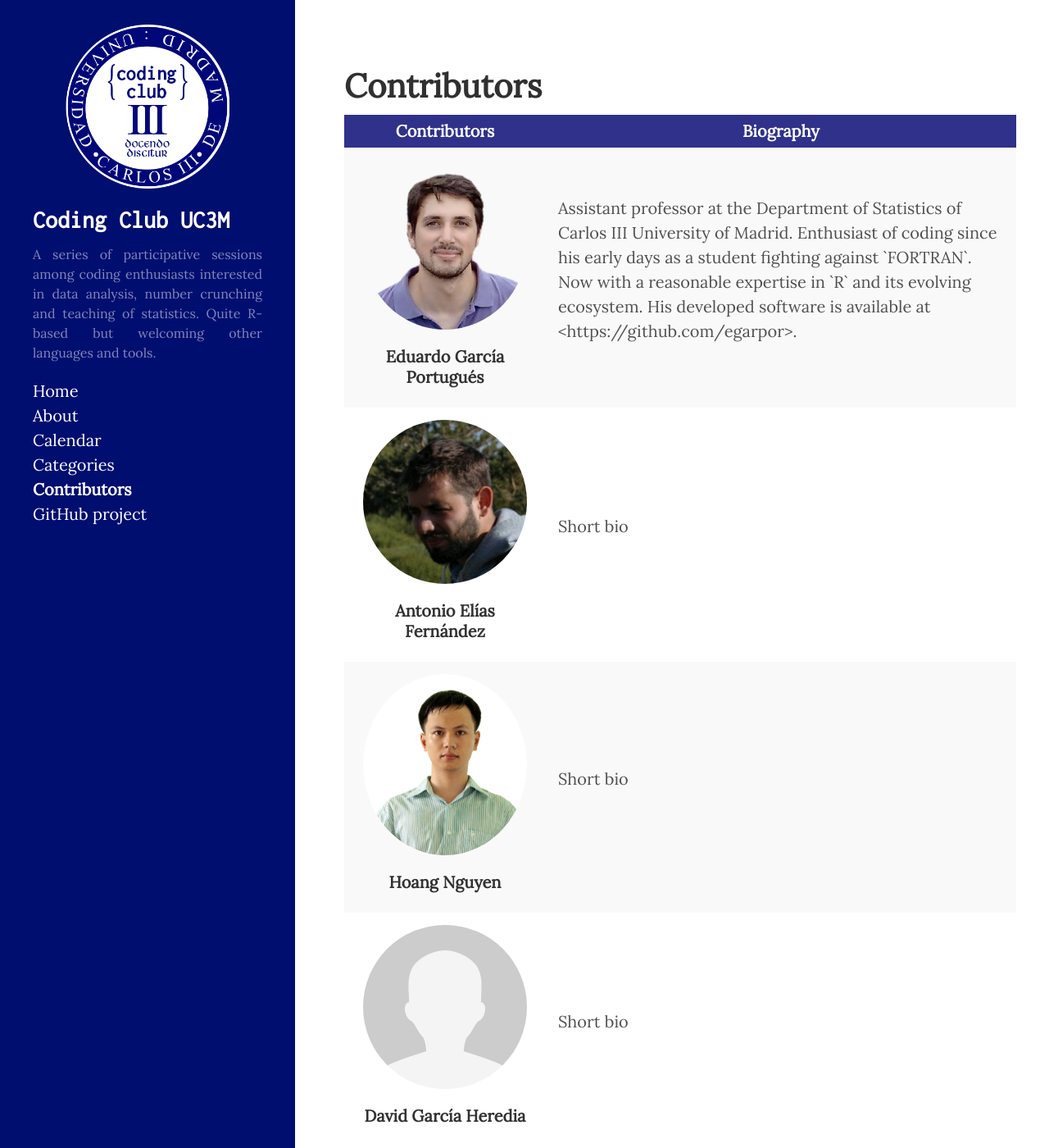
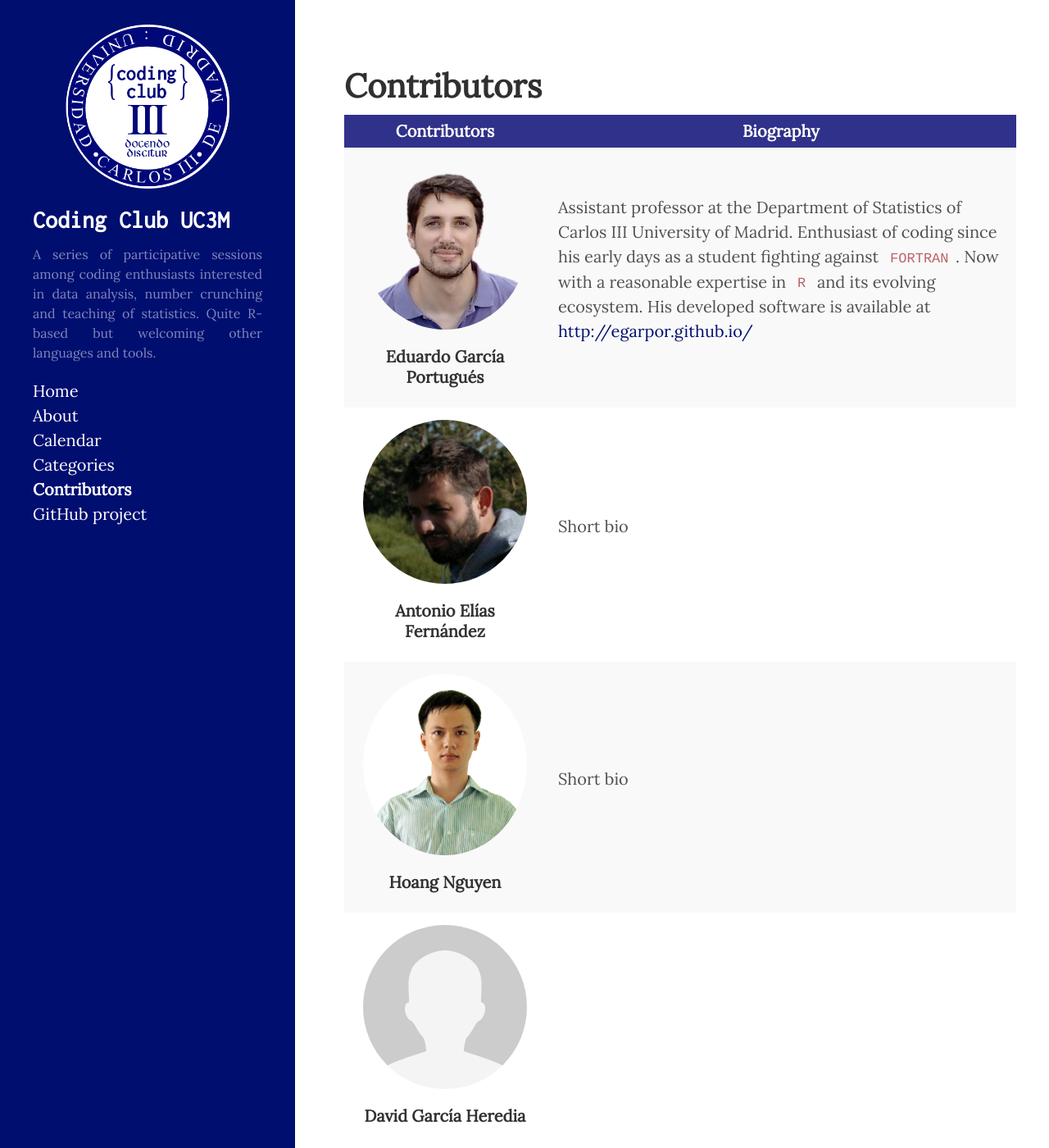
Before and after one commit to CodingClubUC3M/codingclubuc3m.github.io, a Jekyll site: the page built from contributors.md, in a window 1280 px wide and 1400 px high. Shown: the whole window at 82% size. Built offline with Jekyll 4.4.1, drawn with Linux system fonts in a browser that asks for light colours; comment, search, counter and statistics services are not loaded.

Commit message:
update contributors

```diff
--- a/_config.yml
+++ b/_config.yml
@@ -30,6 +30,7 @@
 # rendering engine
 markdown: kramdown
 
+
 author:
   name:           'Coding Club UC3M'
   url:            https://codingclubuc3m.github.io
--- a/contributors.md
+++ b/contributors.md
@@ -2,22 +2,24 @@
 title: "Contributors"
 layout: page
 images:
-- description: Assistant professor at the Department of Statistics of Carlos III University of Madrid. Enthusiast of coding since his early days as a student fighting against `FORTRAN`. Now with a reasonable expertise in `R` and its evolving ecosystem. His developed software is available at <https://github.com/egarpor>.
-  image_path: /public/contributor/edu.png
-  link: http://egarpor.github.io/
-  title: Eduardo García Portugués
-- description: Short bio
-  image_path: /public/contributor/antonio.jpeg
-  link: https://www.linkedin.com/in/antonio-el%C3%ADas-fern%C3%A1ndez-656ab495/
-  title: Antonio Elías Fernández
-- description: Short bio
-  image_path: /public/contributor/hoang.jpg
-  link: http://hoanguc3m.github.io/
-  title: Hoang Nguyen
-- description: Short bio
-  image_path: /public/contributor/person.png
-  link: null
-  title: David García Heredia
+  - name: Eduardo García Portugués
+    image_path: /public/contributor/edu.png
+    link: http://egarpor.github.io/
+    description: Assistant professor at the Department of Statistics of Carlos III University of Madrid. Enthusiast of coding since his early days as a student fighting against <code class="highlighter-rouge">FORTRAN</code>. Now with a reasonable expertise in <code class="highlighter-rouge">R</code> and its evolving ecosystem. His developed software is available at <a href="http://egarpor.github.io/">http://egarpor.github.io/</a>
+
+  - name: Antonio Elías Fernández
+    image_path: /public/contributor/antonio.jpeg
+    link: https://www.linkedin.com/in/antonio-el%C3%ADas-fern%C3%A1ndez-656ab495/
+    description: Short bio
+
+  - name: Hoang Nguyen
+    image_path: /public/contributor/hoang.jpg
+    link: http://hoanguc3m.github.io/
+    description: Short bio
+  - name: David García Heredia
+    image_path: /public/contributor/person.png
+    link: null
+
 ---
 
 <table>
@@ -36,8 +38,8 @@
 <tr>
 <td align="center">
       <a href="{{ image.link }}">
-        <img src="{{ image.image_path }}" width="200" alt="{{ image.title}}" class="avatar"/>
-        <h4>{{ image.title}}</h4>
+        <img src="{{ image.image_path }}" width="200" alt="{{ image.name}}" class="avatar"/>
+        <h4>{{ image.name}}</h4>
       </a>
 </td>
 <td>
```
Also changed, not shown: _posts/2018-05-01-misc-R-function.md (+1 -1 lines), calendar.md (+1 -1 lines).
